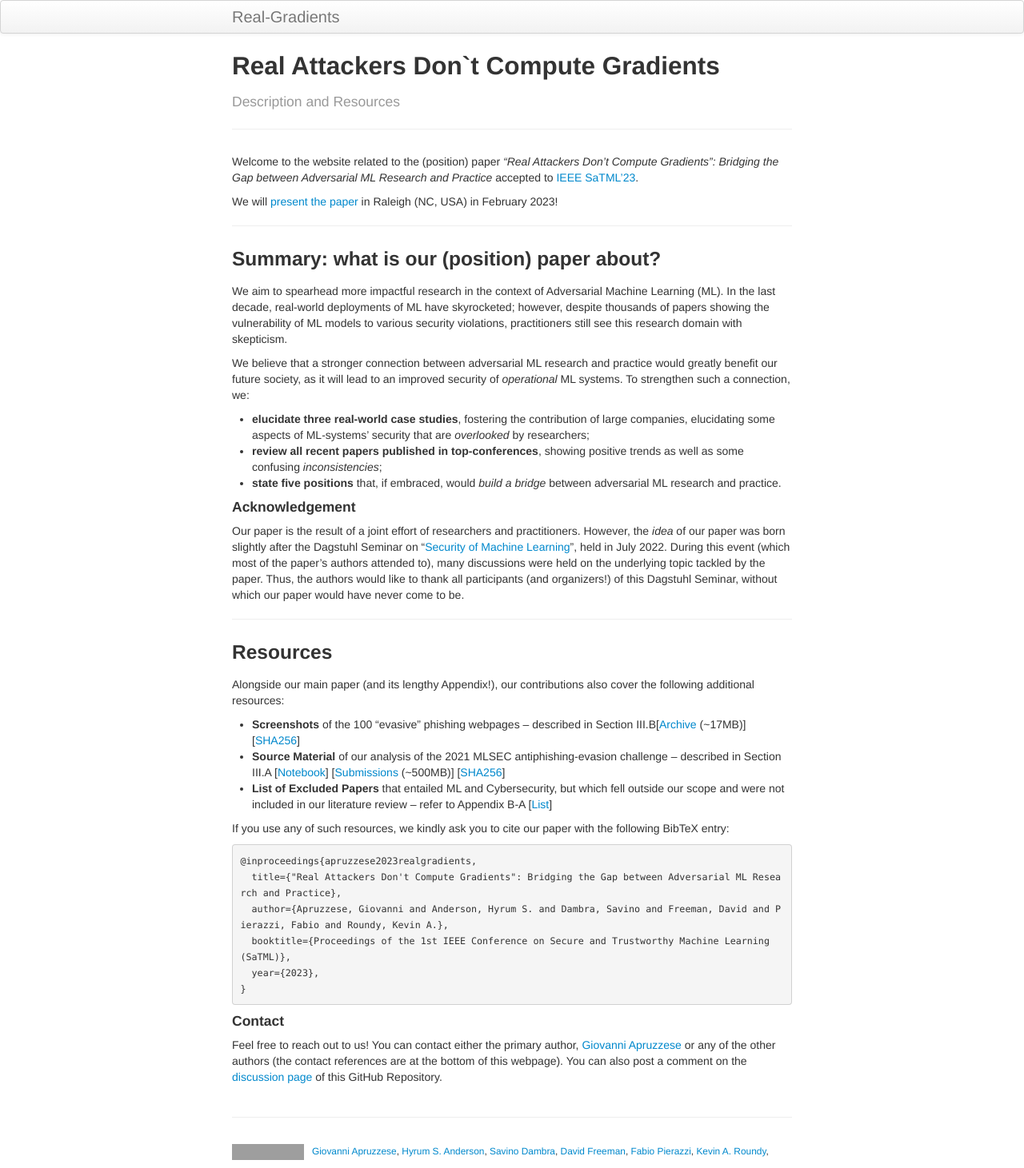
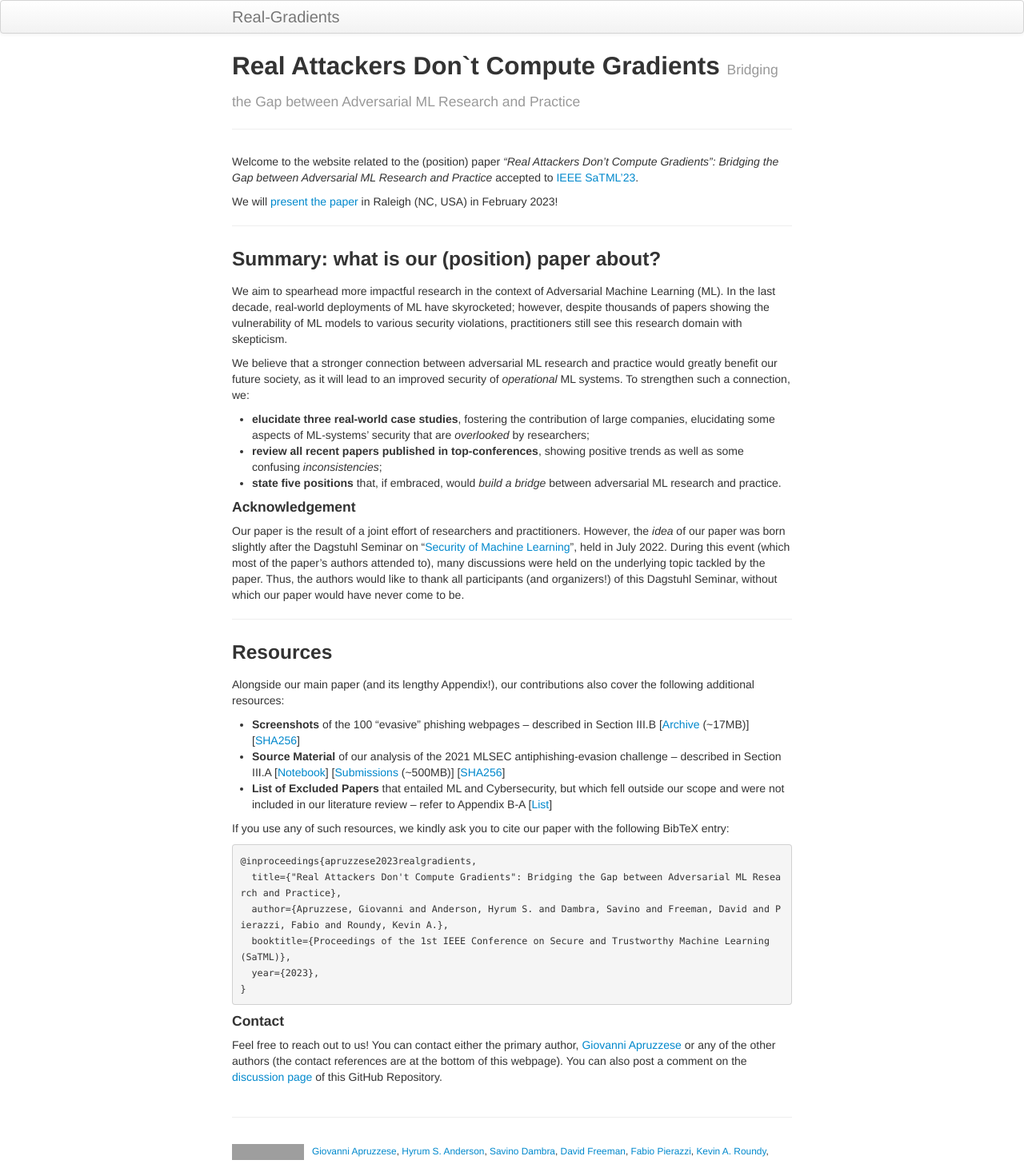
Before and after one commit to real-gradients/real-gradients.github.io, a Jekyll site: the page built from index.md, in a window 1280 px wide. Shown: the whole page at 80% size. Built offline with Jekyll 4.4.1, drawn with Linux system fonts in a browser that asks for light colours; grey boxes are pictures that could not be loaded.

Commit message:
resources

```diff
--- a/index.md
+++ b/index.md
@@ -1,7 +1,7 @@
 ---
 layout: page
 title: Real Attackers Don`t Compute Gradients
-tagline: Description and Resources
+tagline: Bridging the Gap between Adversarial ML Research and Practice
 description: Website for Real-Gradients
 ---
 
@@ -32,7 +32,7 @@ Our paper is the result of a joint effort of researchers and practitioners. Howe
 
 Alongside our main paper (and its lengthy Appendix!), our contributions also cover the following additional resources:
 
-* **Screenshots** of the 100 "evasive" phishing webpages -- described in Section III.B[[Archive](https://real-gradients.github.io/resources/data/caseStudy2_screenshots.zip) (~17MB)] [[SHA256](https://github.com/real-gradients/resources/data/caseStudy2_screenshots-SHA256)]
+* **Screenshots** of the 100 "evasive" phishing webpages -- described in Section III.B [[Archive](https://real-gradients.github.io/resources/data/caseStudy2_screenshots.zip) (~17MB)] [[SHA256](https://real-gradients.github.io/resources/data/caseStudy2_screenshots-SHA256)]
 * **Source Material** of our analysis of the 2021 MLSEC antiphishing-evasion challenge -- described in Section III.A [[Notebook](https://github.com/real-gradients/real-gradients.github.io/blob/main/resources/code/generate_plots.ipynb)] [[Submissions](https://1drv.ms/u/s!AiRbxLvsK4bMojLBxyzDoY3zY0CJ?e=nAQYF1)  (~500MB)] [[SHA256](https://real-gradients.github.io/resources/data/caseStudy3_submissions-SHA256)]
 * **List of Excluded Papers** that entailed ML and Cybersecurity, but which fell outside our scope and were not included in our literature review -- refer to Appendix B-A [[List](https://real-gradients.github.io/resources/leftout_papers)]
 
```
